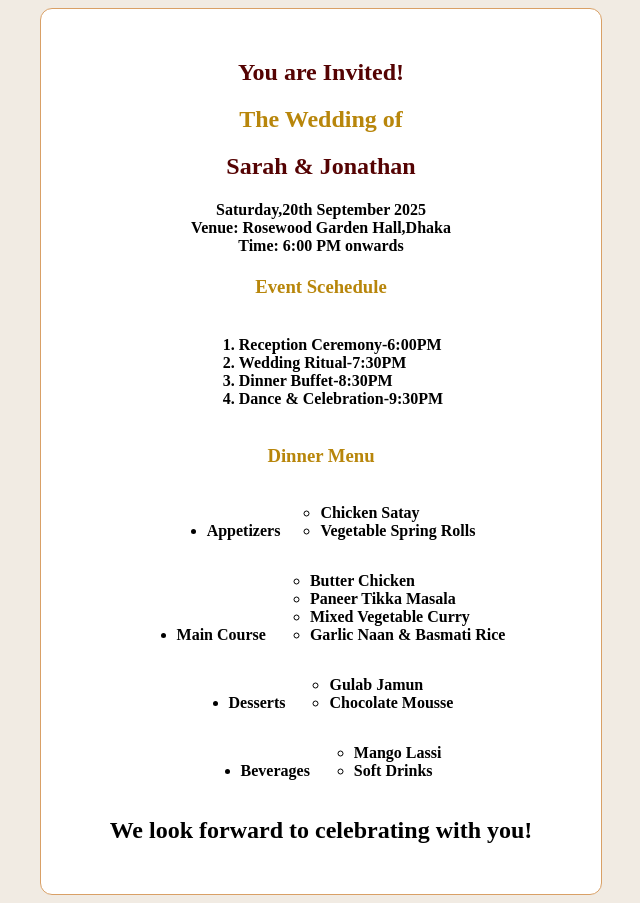
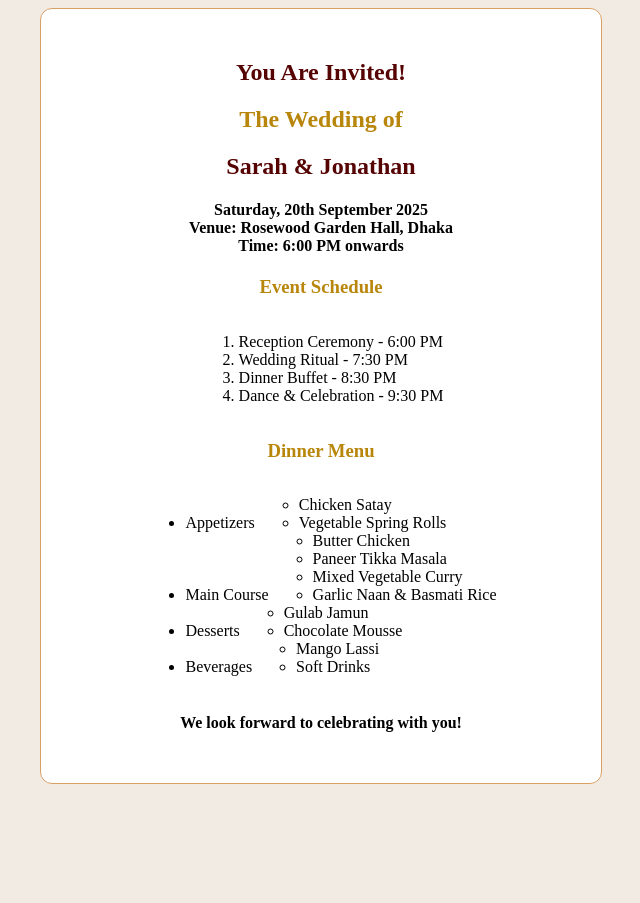
Before and after one commit to RudroDas03/Invitation-Card-2A1_1012, a plain HTML site: page index.html in a window 1280 px wide. Shown: the whole page, without its empty margins (319-959 px from the left). After the commit the page ends 800 px from the top, so only its background shows below. Drawn offline with Linux system fonts and the light colour scheme.

Commit message:
index.html

```diff
--- a/index.html
+++ b/index.html
@@ -8,50 +8,53 @@
 </head>
 <body>
     <section>
-    <h1>You are Invited!</h1>
+        <h1>You Are Invited!</h1>
         <h2>The Wedding of</h2>
-    <h1>Sarah & Jonathan</h1>
-    <p><h4>Saturday,20th September 2025 <br>Venue: Rosewood Garden Hall,Dhaka <br> Time: 6:00 PM onwards</h4></p>
+        <h1><b>Sarah & Jonathan</b></h1>
 
-    <h3>Event Scehedule</h3>
-    <h4><ol style="text-align: left;">
-        <li>Reception Ceremony-6:00PM</li>
-        <li>Wedding Ritual-7:30PM</li>
-        <li>Dinner Buffet-8:30PM</li>
-        <li>Dance & Celebration-9:30PM</li></ol></h4>
+        <h4>Saturday, 20th September 2025 <br>
+        Venue: Rosewood Garden Hall, Dhaka <br>
+        Time: 6:00 PM onwards</h4>
+
+        <h3>Event Schedule</h3>
+        <ol>
+            <li>Reception Ceremony - 6:00 PM</li>
+            <li>Wedding Ritual - 7:30 PM</li>
+            <li>Dinner Buffet - 8:30 PM</li>
+            <li>Dance & Celebration - 9:30 PM</li>
+        </ol>
 
         <h3>Dinner Menu</h3>
-        <h4><ul style="text-align: left;" >
-            <li> Appetizers<ul><li>Chicken Satay</li>
-            <li>Vegetable Spring Rolls</li></ul></li>
-
+        <ul>
+            <li>Appetizers
+                <ul>
+                    <li>Chicken Satay</li>
+                    <li>Vegetable Spring Rolls</li>
                 </ul>
-        <br>
-        <ul style="text-align: left;" >
-            <li> Main Course <ul><li>Butter Chicken</li>
+            </li>
+            <li>Main Course
+                <ul>
+                    <li>Butter Chicken</li>
                     <li>Paneer Tikka Masala</li>
                     <li>Mixed Vegetable Curry</li>
-    <li>Garlic Naan & Basmati Rice</li></ul></li>
-
-
+                    <li>Garlic Naan & Basmati Rice</li>
                 </ul>
-        <br>
-        <ul style="text-align: left;" >
-            <li > Desserts <ul><li> Gulab Jamun</li>
-            <li>Chocolate Mousse</li></ul> </li>
-
-
+            </li>
+            <li>Desserts
+                <ul>
+                    <li>Gulab Jamun</li>
+                    <li>Chocolate Mousse</li>
                 </ul>
-        <br>
-         <ul style="text-align: left;" >
-            <li >Beverages <ul><li> Mango Lassi</li>
-            <li>Soft Drinks</li></ul></li>
+            </li>
+            <li>Beverages
+                <ul>
+                    <li>Mango Lassi</li>
+                    <li>Soft Drinks</li>
+                </ul>
+            </li>
         </ul>
 
-        </h4>
-        <h2 style="color: black;"><b>We look forward to celebrating with you!</b></h2>
-
-
+        <h4><b>We look forward to celebrating with you!</b></h4>
     </section>
 </body>
 </html>
```
Lines whose indentation alone changed are shown as unchanged.
